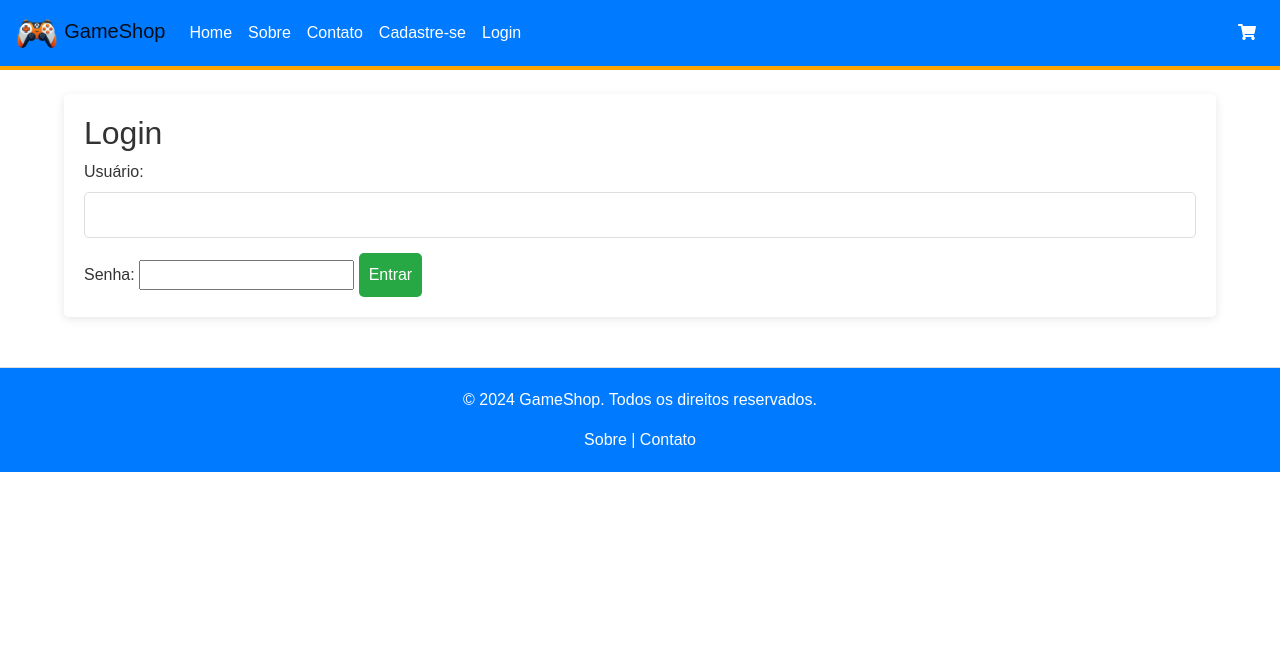
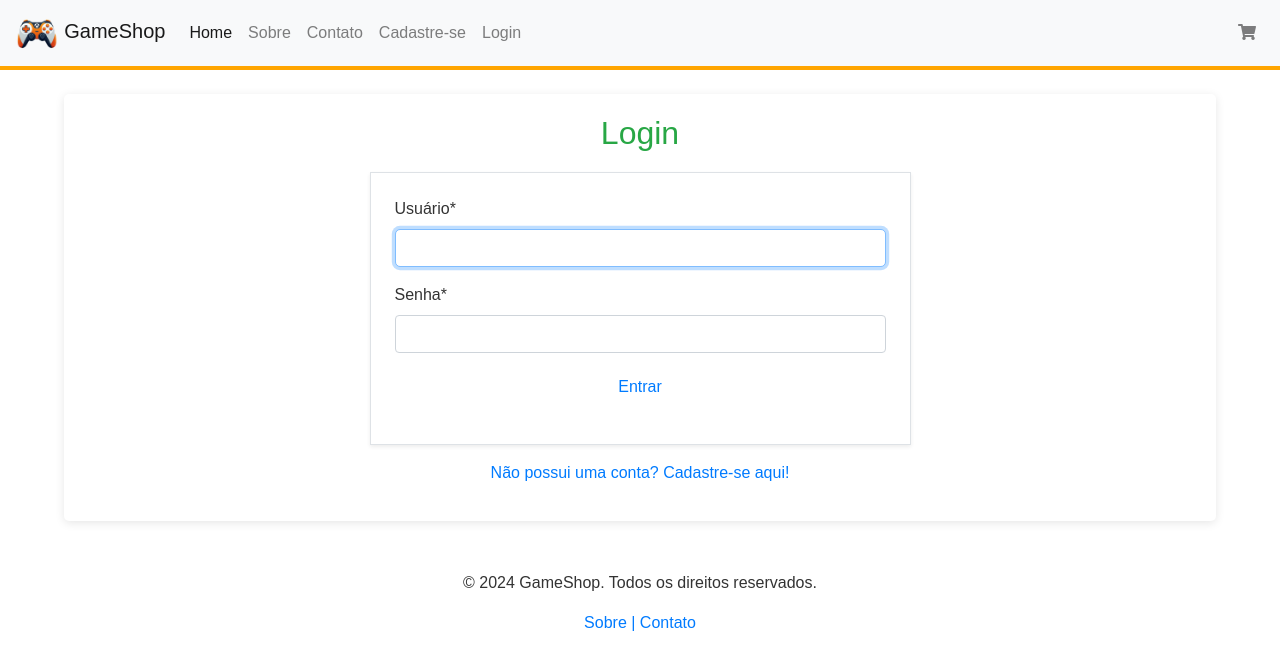
Before and after one commit to cgvargas/bookShop, a Django app: page /login/ in a window 1280 px wide. Shown: the top 670 px of the page. Run offline with Django 5.2, Linux system fonts and the light colour scheme; some libraries are stand-ins or nearby versions.

Commit message:
Adicionando novas funcionalidades b e melhorias no design dos templates e css.

```diff
--- a/gameShop/settings.py
+++ b/gameShop/settings.py
@@ -11,7 +11,6 @@
 """
 import os.path
 
-from decouple import config  # Se estiver usando python-decouple para gerenciar configurações
 from pathlib import Path
 
 # Build paths inside the project like this: BASE_DIR / 'subdir'.
@@ -136,8 +135,8 @@
 # Outras configurações...
 
 LOGIN_URL = '/login/'
-LOGIN_REDIRECT_URL = 'index'  # Ou o nome da URL para onde deseja redirecionar após o login
-LOGOUT_REDIRECT_URL = 'index'  # Redireciona para a página inicial após o logout
+LOGIN_REDIRECT_URL = 'home'  # Ou o nome da URL para onde deseja redirecionar após o login
+LOGOUT_REDIRECT_URL = 'home'  # Redireciona para a página inicial após o logout
 CRISPY_TEMPLATE_PACK = 'bootstrap4'
 
 # Default primary key field type
--- a/store/static/css/style.css
+++ b/store/static/css/style.css
@@ -1,193 +1,166 @@
+/* Estilo Geral */
 body {
     font-family: Arial, sans-serif;
-    background-color: #ffffff; /* Mantido branco para uma aparência limpa */
-    color: #333; /* Texto em cinza escuro */
-    margin: 0; /* Remove margem padrão do body */
-    padding: 0; /* Remove padding padrão do body */
+    background-color: #ffffff; /* Fundo branco para aparência limpa */
+    color: #333; /* Cor do texto */
+    margin: 0;
+    padding: 0;
 }
 
 .container {
-    max-width: 1200px; /* Aumenta a largura máxima */
-    width: 90%; /* Largura responsiva, não deve ser maior que 100% */
-    margin: 50px auto; /* Centraliza a caixa no meio da tela */
-    padding: 20px; /* Espaçamento interno */
-    background-color: #fff; /* Fundo branco para o formulário */
-    border-radius: 5px; /* Arredonda os cantos da caixa */
-    box-shadow: 0 2px 10px rgba(0, 0, 0, 0.1); /* Sombra para destaque */
+    max-width: 1200px;
+    width: 90%;
+    margin: 50px auto;
+    padding: 20px;
+    background-color: #fff;
+    border-radius: 5px;
+    box-shadow: 0 2px 10px rgba(0, 0, 0, 0.1);
 }
 
+/* Cabeçalho */
 header {
-    background-color: #f0f0f0; /* Cor de fundo leve */
-    padding: 20px; /* Espaçamento interno */
-    border-bottom: 1px solid #ddd; /* Linha inferior para separação */
+    background-color: #000;
+    padding: 20px;
+    border-bottom: 1px solid #ddd;
 }
 
-footer {
-    margin-top: 40px; /* Espaçamento acima do rodapé */
-    padding: 10px; /* Espaçamento interno */
-    border-top: 1px solid #ddd; /* Linha superior para separação */
-    background-color: #f8f9fa; /* Background leve para o rodapé */
-}
-
-/* Estilo para a barra de navegação */
 .navbar {
-    background-color: #007bff !important; /* Cor de fundo da navbar */
+    background-color: #007bff;
 }
 
 .navbar .nav-link {
-    color: white !important; /* Cor dos links na navbar */
+    color: white;
 }
 
 .navbar .nav-link:hover {
-    color: #ffcc00 !important; /* Cor dos links ao passar o mouse */
+    color: #ffcc00;
 }
 
 .line {
-    height: 4px; /* Defina a altura da linha */
-    background-color: orange; /* Cor da linha */
-    margin-top: 0; /* Remova margens se necessário */
+    height: 4px;
+    background-color: orange;
+    margin-top: 0;
 }
 
-/* Estilização de campos do formulário */
-input[type="text"], input[type="email"], select {
-    width: 100%; /* Campos ocupam toda a largura da container */
-    padding: 10px; /* Espaçamento interno */
-    border: 1px solid #ddd; /* Borda leve */
-    border-radius: 5px; /* Borda arredondada */
-    margin-bottom: 15px; /* Espaçamento entre campos */
+/* Estilos de Formulários */
+input[type="text"], input[type="email"], select, textarea {
+    width: 100%;
+    padding: 10px;
+    border: 1px solid #ddd;
+    border-radius: 5px;
+    margin-bottom: 15px;
+    font-size: 16px;
+    color: #333;
 }
 
-.titulo-cadastro {
-    margin-left: 100px;
-    text-align: center;
-    margin-top: 1px;
-    font-weight: bold;
-}
-
-.form-control {
-    font-size: 16px !important; /* Ajusta o tamanho do texto */
-    color: #333 !important; /* Cor do texto digitado */
-}
-
-.form-control::placeholder {
-    color: rgba(0, 0, 0, 0.3) !important; /* Cor do placeholder, se necessário */
-    opacity: 1; /* Garantir que a opacidade esteja em 1 */
-    font-size: 16px; /* Tamanho do placeholder */
-    /* Você também pode adicionar outras propriedades, como: font-style, font-weight, etc. */
-}
-
-/* Se quiser tudo em letras maiúsculas, por exemplo: */
-.form-control {
-    text-transform: capitalize; /* ou 'uppercase' para tudo maiúsculo */
+input::placeholder, textarea::placeholder {
+    color: rgba(0, 0, 0, 0.3);
+    font-size: 16px;
 }
 
 button {
-    background-color: #28a745; /* Cor de fundo verde */
-    color: white; /* Texto em branco */
-    padding: 10px; /* Espaçamento interno */
-    border: none; /* Sem borda */
-    border-radius: 5px; /* Borda arredondada */
-    cursor: pointer; /* Cursor de mão ao passar o mouse */
+    background-color: #28a745;
+    color: white;
+    padding: 10px;
+    border: none;
+    border-radius: 5px;
+    cursor: pointer;
 }
 
 button:hover {
-    background-color: #218838; /* Cor mais escura quando o botão é hover */
+    background-color: #218838;
 }
 
-.alert {
-    padding: 10px; /* Espaçamento interno */
-    color: #fff; /* Texto em branco */
-    background-color: #007bff; /* Cor do alert */
-    border-radius: 5px; /* Arredonda os cantos do alert */
-    margin-bottom: 15px; /* Espaçamento inferior */
+.form-group {
+    margin-bottom: 15px;
 }
 
-/* Estilos responsivos para telas menores */
-@media (max-width: 600px) {
-    .container {
-        margin: 10px; /* Menos margem em telas pequenas */
-        padding: 15px; /* Menos padding em telas pequenas */
-    }
-
-    header, footer {
-        background-color: #007bff !important;
-        padding: 15px; /* Ajuste no padding */
-    }
+/* Estilo de Alerta */
+.alert {
+    padding: 10px;
+    color: #fff;
+    background-color: #007bff;
+    border-radius: 5px;
+    margin-bottom: 15px;
 }
 
-.line {
-    height: 4px; /* Defina a altura da linha */
-    background-color: orange; /* Cor da linha */
-    margin-top: 0; /* Remova margens se necessário */
+/* Estilos para páginas específicas */
+
+/* Login */
+.login-text {
+    color: #28a745;
+    text-align: center;
+    margin-bottom: 20px;
 }
 
-footer {
-    background-color: #007bff; /* Cor de fundo do footer igual ao da navbar */
-    color: white; /* Cor do texto em branco para bom contraste */
-    padding: 20px; /* Espaçamento interno */
-    position: relative; /* Posicionamento relativo */
+.btn-primary {
+    background-color: #fff !important;
+    border: none;
+    color: #007bff;
 }
 
-footer a {
-    color: white; /* Links no footer em branco */
-}
-
-footer a:hover {
-    color: #ffcc00; /* Cor dos links ao passar o mouse */
-}
-
-/* Estilo para o template about.html */
-.banner-container {
-    margin: 20px 0; /* Espaçamento acima e abaixo do banner */
-}
-
-.banner-container img {
-    width: 100%; /* A imagem ocupará 100% da largura do contêiner */
-    height: auto; /* Mantém a proporção da imagem */
-    border-radius: 10px; /* Bordas arredondadas para um visual mais suave */
-}
-
+/* Página Sobre */
 .header-about {
-    background-color: #007bff; /* Azul para o cabeçalho */
+    background-color: #007bff;
     color: white;
     padding: 40px 20px;
     border-radius: 5px;
     box-shadow: 0 4px 10px rgba(0, 0, 0, 0.2);
+    text-align: center;
 }
 
-.container-section {
-    background-color: #ffffff; /* Cor de fundo branco */
-    margin: 20px auto; /* Margem centralizada */
-    padding: 20px; /* Padding uniforme */
-    border-radius: 10px; /* Bordas arredondadas */
-    box-shadow: 0 2px 8px rgba(0, 0, 0, 0.1); /* Sombra sutil */
+.banner-container img {
+    width: 100%;
+    height: auto;
+    border-radius: 10px;
 }
 
 .section-title {
-    color: #ff6600; /* Laranja para os títulos */
-    border-bottom: 2px solid #007bff; /* Linha azul para destaque */
-    padding-bottom: 10px; /* Espaçamento abaixo do título */
+    color: #ff6600;
+    border-bottom: 2px solid #007bff;
+    padding-bottom: 10px;
+    margin-bottom: 20px;
 }
 
 .offerings-list {
-    list-style-type: none; /* Remove o estilo padrão */
-    padding: 0; /* Remove padding padrão */
+    list-style-type: none;
+    padding: 0;
 }
 
 .offerings-list li {
-    background-color: #e7f1ff; /* Fundo claro para os itens */
-    margin: 10px 0; /* Margem entre os itens */
-    padding: 10px; /* Padding interno */
-    border-radius: 5px; /* Bordas arredondadas */
+    background-color: #e7f1ff;
+    margin: 10px 0;
+    padding: 10px;
+    border-radius: 5px;
 }
 
 .offerings-list li:hover {
-    background-color: #d1e7ff; /* Fundo mais escuro no hover */
+    background-color: #d1e7ff;
 }
 
+/* Página de Contato */
+.contact-title {
+    text-align: center;
+    margin-bottom: 20px;
+}
+
+/* Estilos Responsivos */
 @media (max-width: 600px) {
-    .container-section {
-        margin: 10px; /* Ajuste para telas menores */
-        padding: 15px; /* Ajuste no padding */
+    .container {
+        margin: 10px;
+        padding: 15px;
+    }
+
+    header, footer {
+        padding: 15px;
+    }
+
+    .navbar {
+        background-color: #007bff;
+    }
+
+    footer {
+        background-color: #007bff;
+        color: white;
     }
 }
--- a/store/templates/base.html
+++ b/store/templates/base.html
@@ -32,9 +32,19 @@
                 <li class="nav-item">
                     <a class="nav-link" href="{% url 'cadastro' %}">Cadastre-se</a>
                 </li>
+                {% if user.is_authenticated %}
+                    <form action="{% url 'logout' %}" method="post" style="display:inline;">
+                        {% csrf_token %}
+                        <button type="submit" class="btn btn-link nav-link">Logout</button>
+                    </form>
                 <li class="nav-item">
-                    <a class="nav-link" href="{% url 'login' %}">Login</a>
+                    <span class="text-orange">
+                        Bem-vindo, {{ user.username }}!
+                    </span>
                 </li>
+                {% else %}
+                <li class="nav-item"><a class="nav-link" href="{% url 'login' %}">Login</a></li>
+                {% endif %}
             </ul>
             <ul class="navbar-nav ml-auto">
                 <li class="nav-item">
@@ -60,8 +70,8 @@
             <a href="{% url 'contato' %}">Contato</a>
         {% endif %}
     </footer>
-    <script src="https://code.jquery.com/jquery-3.3.1.slim.min.js" integrity="sha384-q8i/X+965DzO0rT7abK41JStQIAqVgRVzpbzo5smXKp4YfRvH+8abtTE1Pi6jizo" crossorigin="anonymous"></script>
-    <script src="https://cdnjs.cloudflare.com/ajax/libs/popper.js/1.14.3/umd/popper.min.js" integrity="sha384-ZMP7rVo3mIykV+2+9J3UJ46jBk0WLaUAdn689aCwoqbBJiSnjAK/l8WvCWPIPm49" crossorigin="anonymous"></script>
-    <script src="https://stackpath.bootstrapcdn.com/bootstrap/4.1.3/js/bootstrap.min.js" integrity="sha384-ChfqqxuZUCnJSK3+MXmPNIyE6ZbWh2IMqE241rYiqJxyMiZ6OW/JmZQ5stwEULTy" crossorigin="anonymous"></script>
+    <script src="https://code.jquery.com/jquery-3.5.1.slim.min.js"></script>
+    <script src="https://cdn.jsdelivr.net/npm/@popperjs/core@2.5.4/dist/umd/popper.min.js"></script>
+    <script src="https://stackpath.bootstrapcdn.com/bootstrap/4.5.2/js/bootstrap.min.js"></script>
 </body>
 </html>
--- a/store/templates/login.html
+++ /dev/null
@@ -1,18 +0,0 @@
-<!-- templates/login.html -->
-{% extends 'base.html' %}
-
-{% block title %}Login{% endblock %}
-
-{% block content %}
-<h2>Login</h2>
-<form method="post">
-    {% csrf_token %}
-    <label for="username">Usuário:</label>
-    <input type="text" id="username" name="username" required autocomplete="off" autocorrect="off" autocapitalize="none">
-    <br>
-    <label for="password">Senha:</label>
-    <input type="password" id="password" name="password" required autocomplete="new-password">
-
-    <button type="submit">Entrar</button>
-</form>
-{% endblock %}
--- /dev/null
+++ b/store/templates/registration/login.html
@@ -0,0 +1,26 @@
+<!-- templates/registration/login.html -->
+{% extends 'base.html' %}
+
+{% load crispy_forms_tags %}
+
+{% block title %}Login{% endblock %}
+
+{% block content %}
+<div>
+    <div class="row justify-content-center">
+        <div class="col-md-6">
+            <h2 class="login-text text-center">Login</h2>
+            <form method="post" class="border p-4 shadow-sm">
+                {% csrf_token %}
+                {{ form|crispy }}
+                <div class="form-group text-center">
+                    <button type="submit" class="btn btn-primary btn-block">Entrar</button>
+                </div>
+            </form>
+            <p class="text-center mt-3">
+                <a href="{% url 'register' %}">Não possui uma conta? Cadastre-se aqui!</a>
+            </p>
+        </div>
+    </div>
+</div>
+{% endblock %}
--- a/store/url.py
+++ b/store/url.py
@@ -2,6 +2,7 @@
 from django.urls import path
 from .views import home, contato, sobre, product_detail, carrinho, user_login, register, finalizar_compra, \
     adicionar_ao_carrinho, remover_carrinho, compra_confirmada, CadastroClienteView, DefinirSenhaView
+from django.contrib.auth import views as auth_views
 
 urlpatterns = [
     path('', home, name='home'),
@@ -12,7 +13,9 @@
     path('remover_carrinho/<int:product_id>/', remover_carrinho, name='remover_carrinho'),
     path('carrinho/', carrinho, name='carrinho'),
     path('finalizar_compra/', finalizar_compra, name='finalizar_compra'),
-    path('login/', user_login, name='login'),
+    path('login/', auth_views.LoginView.as_view(), name='login'),
+    # Logout
+    path('logout/', auth_views.LogoutView.as_view(), name='logout'),
     path('register/', register, name='register'),
     path('compra_confirmada/', compra_confirmada, name='compra_confirmada'),
     path('cadastro/', CadastroClienteView.as_view(), name='cadastro'),
--- a/store/views.py
+++ b/store/views.py
@@ -122,6 +122,7 @@
             return redirect('home')
         else:
             messages.error(request, 'Usuário ou senha inválidos.')
+
     return render(request, 'login.html')
 
 
```
Also changed, not shown: store/templates/cadastro.html (+8 -6 lines), store/templates/contact.html (+12 -10 lines), db.sqlite3, requirements.txt (line endings or trailing spaces).
